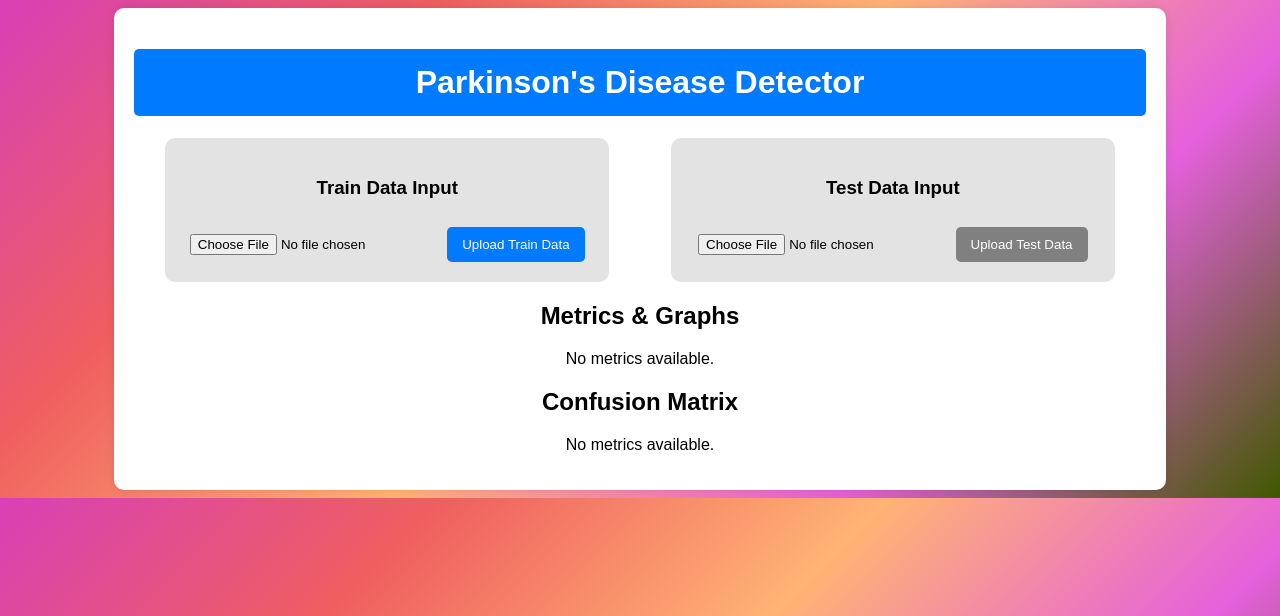
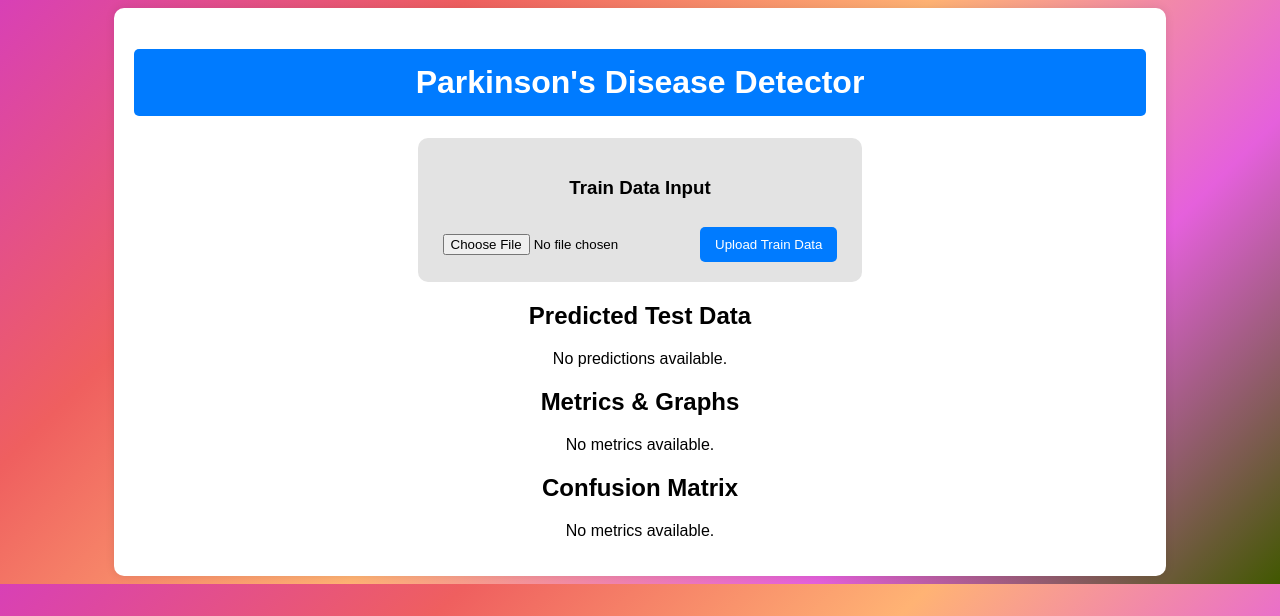
Before and after one commit to fyk-sen/team50, a Flask app: template application/flask/templates/index.html in a window 1280 px wide. Shown: the top 616 px of the page. Run offline with Flask 3, Linux system fonts and the light colour scheme; the template is opened without the code that fills it, so the values that code supplies are empty; parts of the project's set-up code (start-up, migrations or seed data) failed here and were passed over.

Commit message:
PREIDXITION

```diff
--- a/application/flask/app.py
+++ b/application/flask/app.py
@@ -84,6 +84,7 @@ def fetch_results():
             "index.html",
             metrics_table=pd.DataFrame(data["classification_report"]).transpose().to_html(classes='data', index=True),
             cm_table=pd.DataFrame(data["confusion_matrix"], index=["Actual 0", "Actual 1"], columns=["Predicted 0", "Predicted 1"]).to_html(classes='data', index=True),
+            prediction_table=data["predictions"],
             training_complete=True
         )
 
--- a/application/flask/templates/index.html
+++ b/application/flask/templates/index.html
@@ -120,17 +120,17 @@
                 <p id="train-status" class="status-box">Training in Progress...</p>
                 <p id="train-done" class="status-box">✅ Model has been trained.</p>
             </div>
-
+<!--
             <div class="input-box">
                 <h3>Test Data Input</h3>
                 <form action="/upload_test" method="POST" enctype="multipart/form-data">
                     <input type="file" name="file" accept=".csv" required>
                     <button type="submit" id="upload-test-btn" disabled>Upload Test Data</button>
                 </form>
-            </div>
+            </div> -->
         </div>
 
-        <!-- <div class="prediction-section">
+        <div class="prediction-section">
             <h2>Predicted Test Data</h2>
             {% if prediction_table %}
                 {{ prediction_table | safe }}
@@ -138,7 +138,7 @@
                 <p>No predictions available.</p>
             {% endif %}
         </div>
-         -->
+
         <div class="metrics-section">
             <h2>Metrics & Graphs</h2>
             {% if metrics_table %}
--- a/inference/inference.py
+++ b/inference/inference.py
@@ -27,11 +27,13 @@ def evaluate_model():
     Y_pred = model.predict(X_test)
     cm = confusion_matrix(Y_test, Y_pred).tolist()
     classification_rep = classification_report(Y_test, Y_pred, output_dict=True)
+    predictions = pd.DataFrame({"actual": Y_test, "predicted": Y_pred})
 
     return {
         "message": "Evaluation completed successfully",
         "classification_report": classification_rep,
-        "confusion_matrix": cm
+        "confusion_matrix": cm,
+        "predictions": predictions.to_dict(orient="records")
     }, 200
 
 @app.route("/evaluate", methods=["GET"])
```
